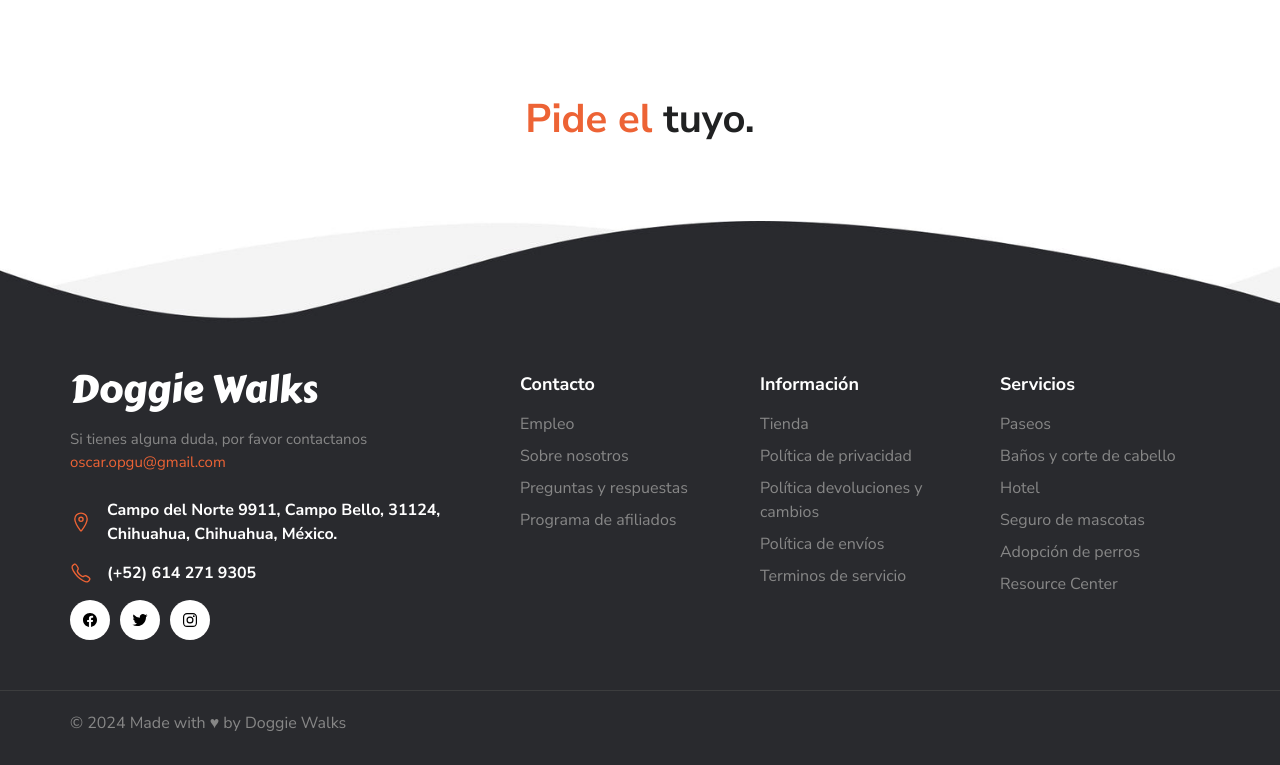
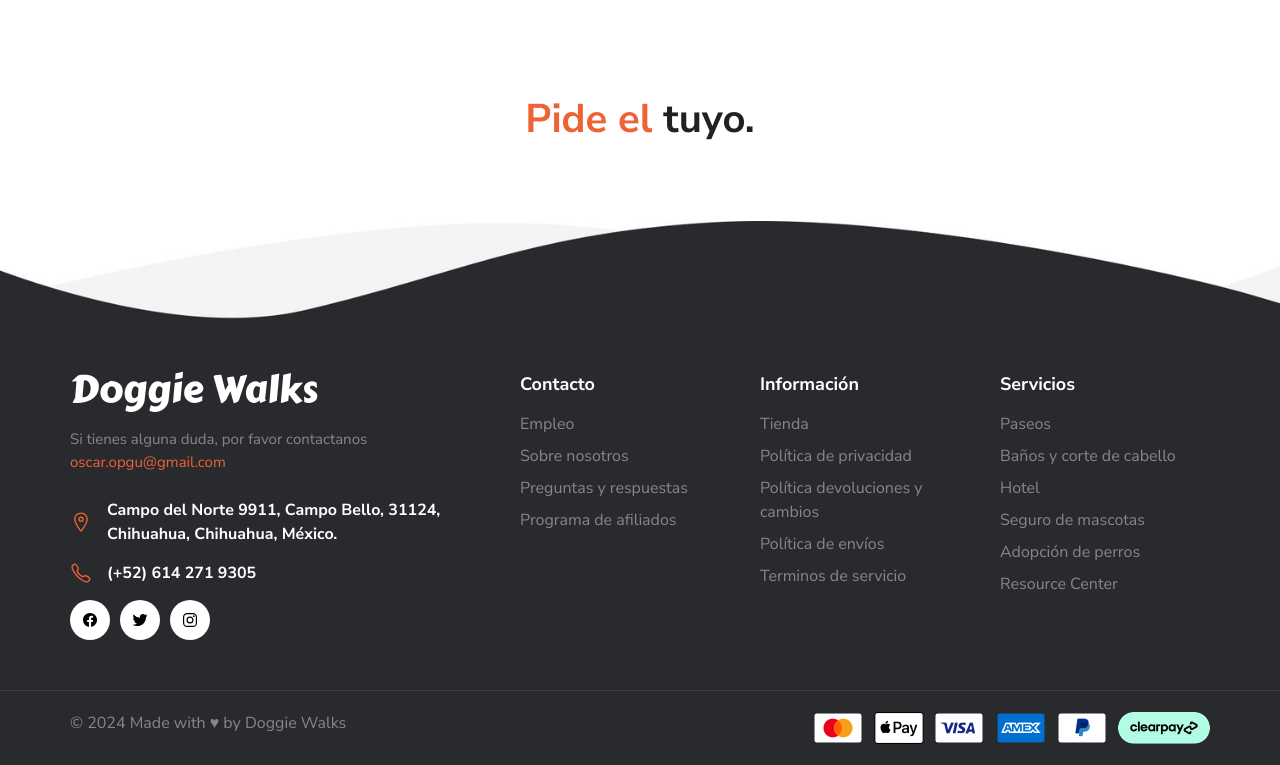
Before and after one commit to bourbonomar/doggie, a plain HTML site: page pastel.html in a window 1280 px wide. Shown: the part 1049-1814 px from the top of the page. Drawn offline with nearby package versions, Linux system fonts and the light colour scheme.

Commit message:
pastel.html

```diff
--- a/pastel.html
+++ b/pastel.html
@@ -382,7 +382,7 @@
           &copy; 2024 Made with ♥ by <a href="#" class="copyright-link">Doggie Walks</a>
         </p>
 
-       <!-- <img src="./assets/images/payment.png" width="397" height="32" loading="lazy" alt="payment method" class="img">-->
+        <img src="./assets/images/payment.png" width="397" height="32" loading="lazy" alt="payment method" class="img">
 
       </div>
     </div>
```
